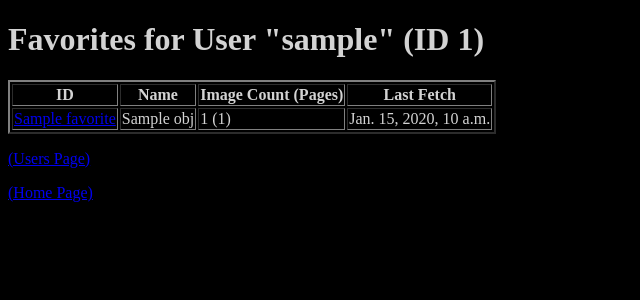
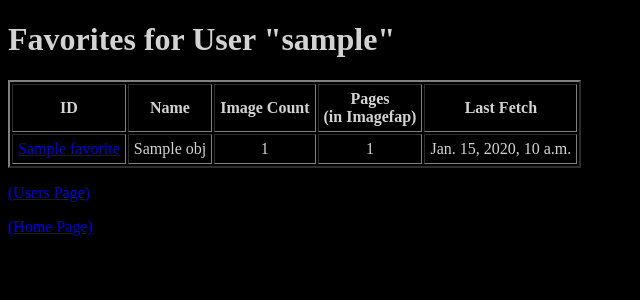
Before and after one commit to balparda/fapfavorites, a Django app: template templates/viewer/favorites.html in a window 1280 px wide. Shown: the top 300 px of the page, without its empty margins (0-640 px from the left). Run offline with Django 4.2, Linux system fonts and the light colour scheme; the template is opened without the code that fills it: most values are stand-ins (such as "Sample title", 1, 10 or a date in 2020).

Commit message:
small html tweaks

```diff
--- a/templates/viewer/favorite.html
+++ b/templates/viewer/favorite.html
@@ -2,7 +2,7 @@
 <html lang='en-US'>
   <head>
     <meta charset='utf-8'/>
-    <title>Imagefap-Favorites: Favorite</title>
+    <title>Imagefap-Favorites: Favorite {{ user_name|escape }}/{{ name|escape }}</title>
     <style>
 
       a.filter_show {color: green;}
@@ -26,7 +26,7 @@
   </head>
   <body bgcolor='black' text='lightgray'>
 
-    <h1>Favorite album &quot;{{ name|escape }}&quot; (ID {{ folder_id }}, User &quot;{{ user_name|escape }}&quot;)</h1>
+    <h1>Favorite album <i>&quot;{{ name|escape }}&quot;</i> (User <i>&quot;{{ user_name|escape }}&quot;</i>)</h1>
 
     <p>Total {{ count }} images (in {{ pages }} pages). Last fetched on {{ date }}.</p>
 
--- a/templates/viewer/favorites.html
+++ b/templates/viewer/favorites.html
@@ -2,28 +2,35 @@
 <html lang='en-US'>
   <head>
     <meta charset='utf-8'/>
-    <title>Imagefap-Favorites: Favorites</title>
+    <title>Imagefap-Favorites: {{ user_name|escape }} Favorites</title>
+    <style>
+
+      th, td {padding: 5px;}
+
+    </style>
   </head>
   <body bgcolor='black' text='lightgray'>
 
-    <h1>Favorites for User &quot;{{ user_name|escape }}&quot; (ID {{ user_id }})</h1>
+    <h1>Favorites for User &quot;{{ user_name|escape }}&quot;</h1>
 
     <table border='2'>
       <tr>
         <th>ID</th>
         <th>Name</th>
-        <th>Image&nbsp;Count&nbsp;(Pages)</th>
+        <th>Image&nbsp;Count</th>
+        <th>Pages<br/>(in Imagefap)</th>
         <th>Last&nbsp;Fetch</th>
       </tr>
       {% for id, obj in favorites.items %}
         <tr>
           <td align='center'><a href='{% url "favorite" user_id id %}'>{{ id }}</a></td>
           <td>{{ obj.name|escape }}</td>
-          <td>{{ obj.count }} ({{ obj.pages }})</td>
+          <td align='center'>{{ obj.count }}</td>
+          <td align='center'>{{ obj.pages }}</td>
           <td>{{ obj.date }}</td>
         </tr>
       {% empty %}
-        <tr><td colspan='4'>No favorites for this user in database</td></tr>
+        <tr><td colspan='5'>No favorites for this user in database</td></tr>
       {% endfor %}
     </table>
 
--- a/templates/viewer/tag.html
+++ b/templates/viewer/tag.html
@@ -2,11 +2,11 @@
 <html lang='en-US'>
   <head>
     <meta charset='utf-8'/>
-    <title>Imagefap-Favorites: Tag</title>
+    <title>Imagefap-Favorites: Tag {{ name|escape }}</title>
   </head>
   <body bgcolor='black' text='lightgray'>
 
-    <h1>Tag {{ name|escape }} (ID {{ tag_id }})</h1>
+    <h1>Tag {{ name|escape }}</h1>
 
     <p><a href='{% url "index" %}'>(Home Page)</a></p>
 
--- a/templates/viewer/tags.html
+++ b/templates/viewer/tags.html
@@ -3,6 +3,11 @@
   <head>
     <meta charset='utf-8'/>
     <title>Imagefap-Favorites: Tags</title>
+    <style>
+
+      th, td {padding: 5px;}
+
+    </style>
   </head>
   <body bgcolor='black' text='lightgray'>
 
--- a/templates/viewer/users.html
+++ b/templates/viewer/users.html
@@ -3,6 +3,11 @@
   <head>
     <meta charset='utf-8'/>
     <title>Imagefap-Favorites: Users</title>
+    <style>
+
+      th, td {padding: 5px;}
+
+    </style>
   </head>
   <body bgcolor='black' text='lightgray'>
 
--- a/viewer/views.py
+++ b/viewer/views.py
@@ -302,6 +302,7 @@ def ServeDuplicate(request: http.HttpRequest, digest: str) -> http.HttpResponse:
                   db.PrintableTag(t) for t in db.blobs[sha]['tags'])),  # type: ignore
               'thumb': '%s.%s' % (sha, db.blobs[sha]['ext']),  # this is just the file name, served
                                                                # as a static resource (settings.py)
+              'percept': db.blobs[sha]['percept'],
           }
           for sha in dup_keys
       },
```
Also changed, not shown: templates/viewer/duplicate.html (+14 -4 lines), templates/viewer/duplicates.html (+7 -2 lines).
